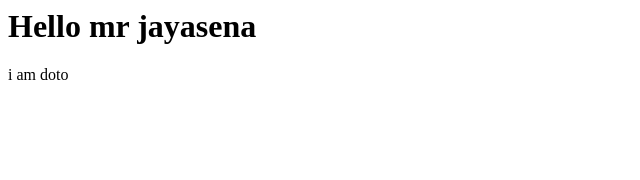
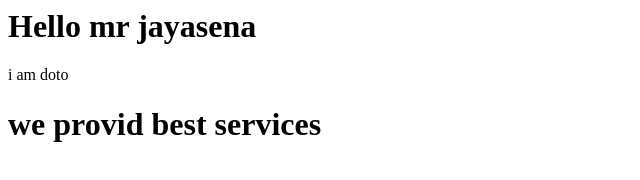
Before and after one commit to pmjayasena/hello-world, a plain HTML site: page index.html in a window 1280 px wide. Shown: the whole page, without its empty margins (0-640 px from the left). Drawn offline with Linux system fonts and the light colour scheme.

Commit message:
update
jayasena

```diff
--- a/index.html
+++ b/index.html
@@ -5,6 +5,7 @@
 
 <h1>Hello mr jayasena </h1>
   <p>i am doto</p>
+  <h1>we provid best services</h1>
 
 </body>
 </html>
```
